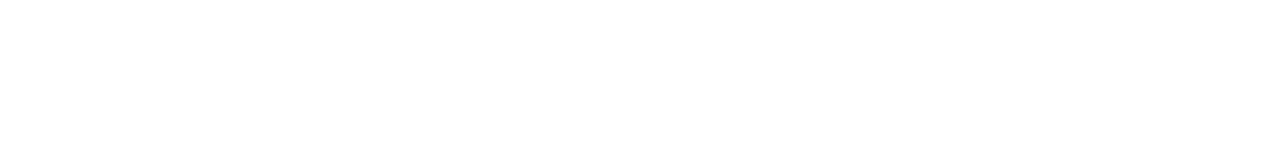
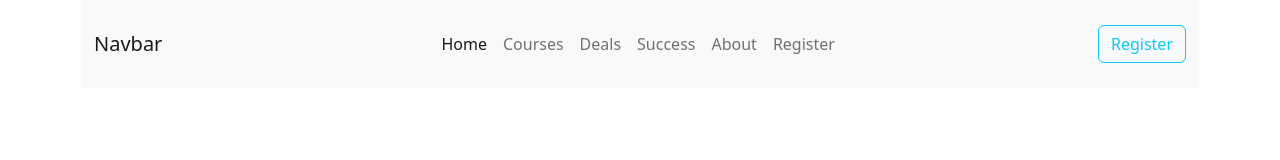
Before and after one commit to abuhosain/min-tech, a plain HTML site: page index.html in a window 1280 px wide. Drawn offline with Linux system fonts and the light colour scheme.

Commit message:
nav added

```diff
--- a/css/style.css
+++ b/css/style.css
@@ -0,0 +1,3 @@
+.register{
+    height: 300px;
+}
--- a/index.html
+++ b/index.html
@@ -1,5 +1,6 @@
 <!DOCTYPE html>
 <html lang="en">
+
 <head>
     <meta charset="UTF-8">
     <meta http-equiv="X-UA-Compatible" content="IE=edge">
@@ -12,16 +13,62 @@
     <!-- bootstrapt custom css link  -->
     <link rel="stylesheet" href="bootstrapt/css/bootstrap.min.css">
 </head>
+
 <body>
 
     <!-- header start -->
 
-    <header>
+    <header class="mb-5">
+        <!-- nav start  -->
+        <div class="container">
+            <nav class="navbar navbar-expand-lg bg-light">
+                <div class="container-fluid">
+                    <a class="navbar-brand" href="#">Navbar</a>
+                    <button class="navbar-toggler" type="button" data-bs-toggle="collapse"
+                        data-bs-target="#navbarSupportedContent" aria-controls="navbarSupportedContent"
+                        aria-expanded="false" aria-label="Toggle navigation">
+                        <span class="navbar-toggler-icon"></span>
+                    </button>
+                    <div class="collapse navbar-collapse" id="navbarSupportedContent">
+                        <ul class="navbar-nav me-auto mb-2 mb-lg-0 p-3 ms-auto">
+                            <li class="nav-item ">
+                                <a class="nav-link active" aria-current="page" href="#">Home</a>
+                            </li>
+                            <li class="nav-item">
+                                <a class="nav-link" href="#">Courses</a>
+                            </li>
+                            <li class="nav-item">
+                                <a class="nav-link" href="#">Deals</a>
+                            </li>
+                            <li class="nav-item">
+                                <a class="nav-link" href="#">Success </a>
+                            </li>
+                            <li class="nav-item">
+                                <a class="nav-link" href="#">About</a>
+                            </li>
+                            <li class="nav-item">
+                                <a class="nav-link" href="#">Register</a>
+                            </li>
 
+
+                        </ul>
+                        <form class="d-flex " role="search">
+                            <button class="btn btn-outline-info" type="submit">Register</button>
+                        </form>
+                    </div>
+                </div>
+            </nav>
+        </div>
     </header>
+
+    <!-- slider banner start -->
+
+
+
 
 
     <!-- bootstrapt custom js link  -->
     <script src="bootstrapt/js/bootstrap.min.js"></script>
 </body>
+
 </html>
```
Also changed, not shown: images/cover/cover-1.png, images/cover/cover-2.jpg.
